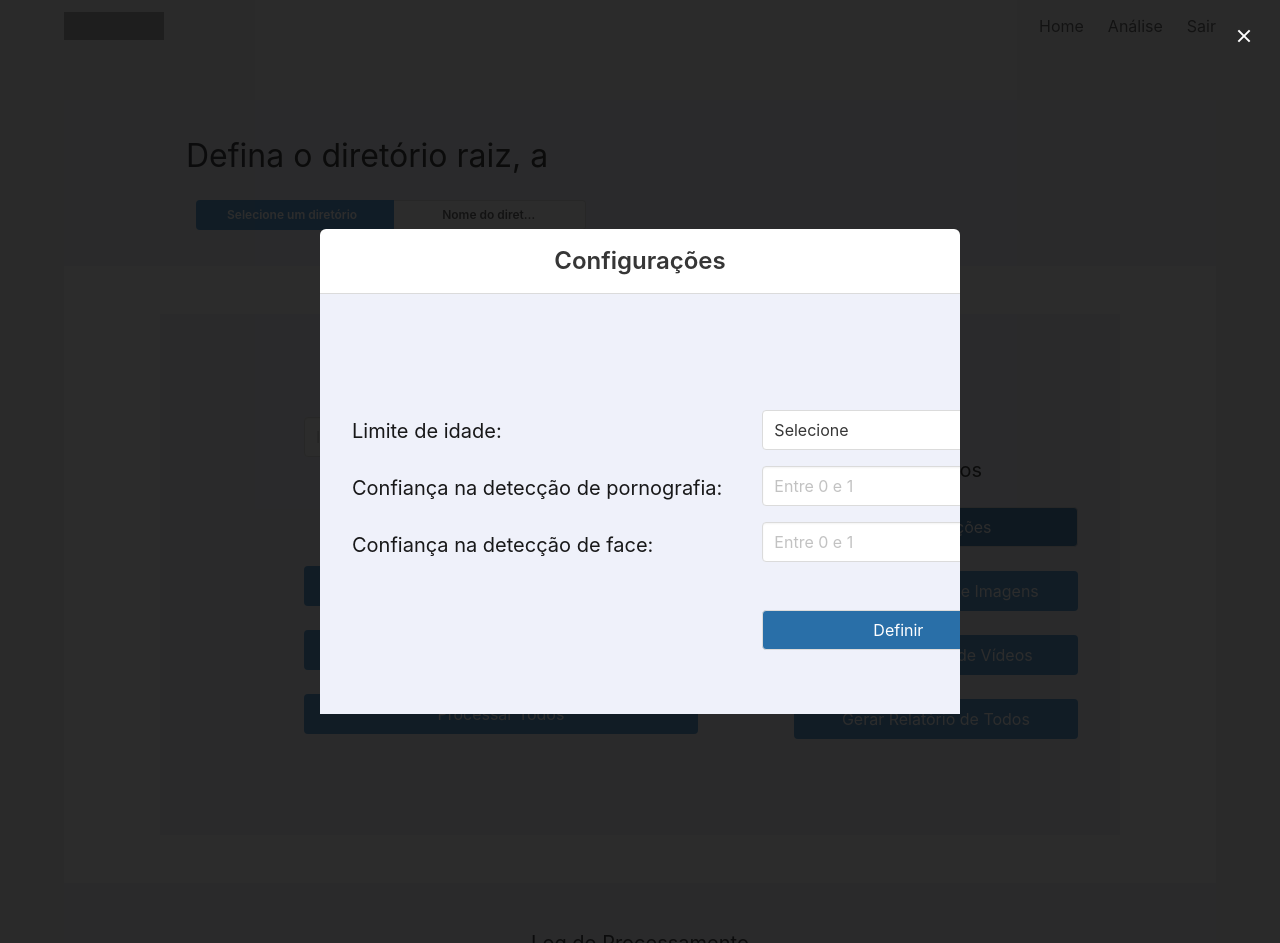
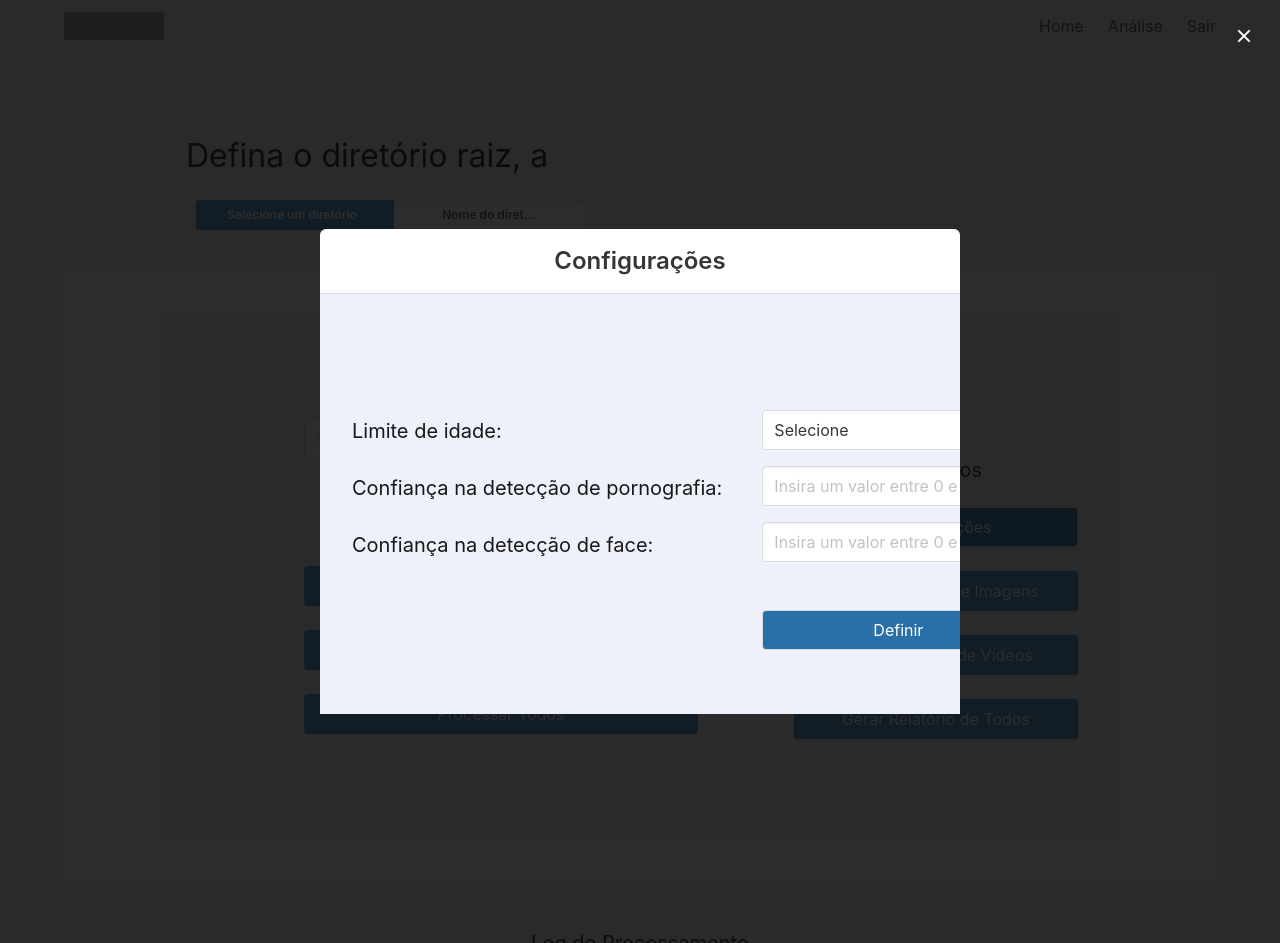
Before and after one commit to gabrimartinsj/app_flask, a Flask app: page /profile in a window 1280 px wide, after a click on "Configurações". Run offline with Flask 2, Linux system fonts and the light colour scheme; a user stored in the database is signed in; some libraries are stand-ins or nearby versions; grey boxes are pictures that could not be loaded.

Commit message:
Beta 2.3: Labels do modal config modificados.

```diff
--- a/project/templates/profile.html
+++ b/project/templates/profile.html
@@ -112,11 +112,11 @@
                                                             </div>
 
                                                             <div class="control mb-2">
-                                                                <input class="input mt-2" type="text" placeholder="Entre 0 e 1" name="info2" />
+                                                                <input class="input mt-2" type="text" placeholder="Insira um valor entre 0 e 1" name="info2" />
                                                             </div>
 
                                                             <div class="control mb-3  ">
-                                                                <input class="input mt-2" type="text" placeholder="Entre 0 e 1" name="info3"/>
+                                                                <input class="input mt-2" type="text" placeholder="Insira um valor entre 0 e 1" name="info3"/>
                                                             </div>
 
                                                             <div class="control">
```
